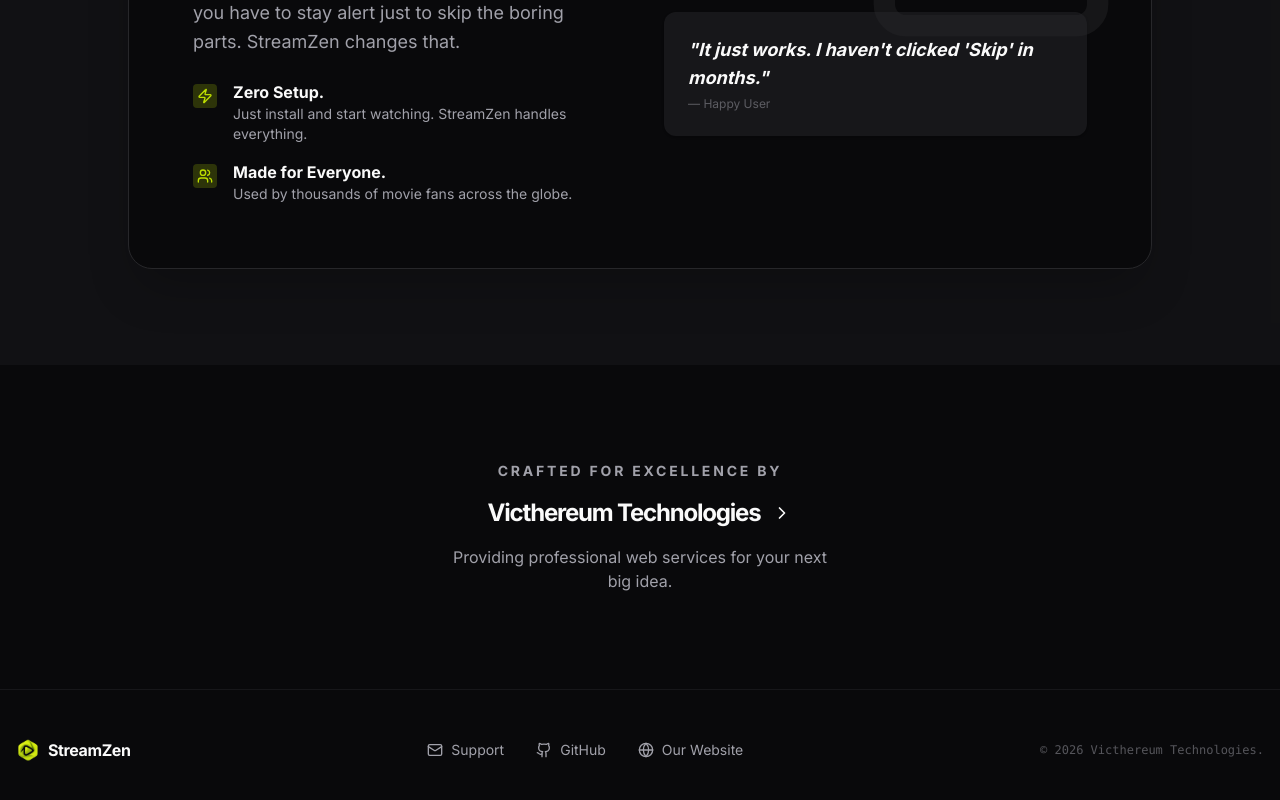
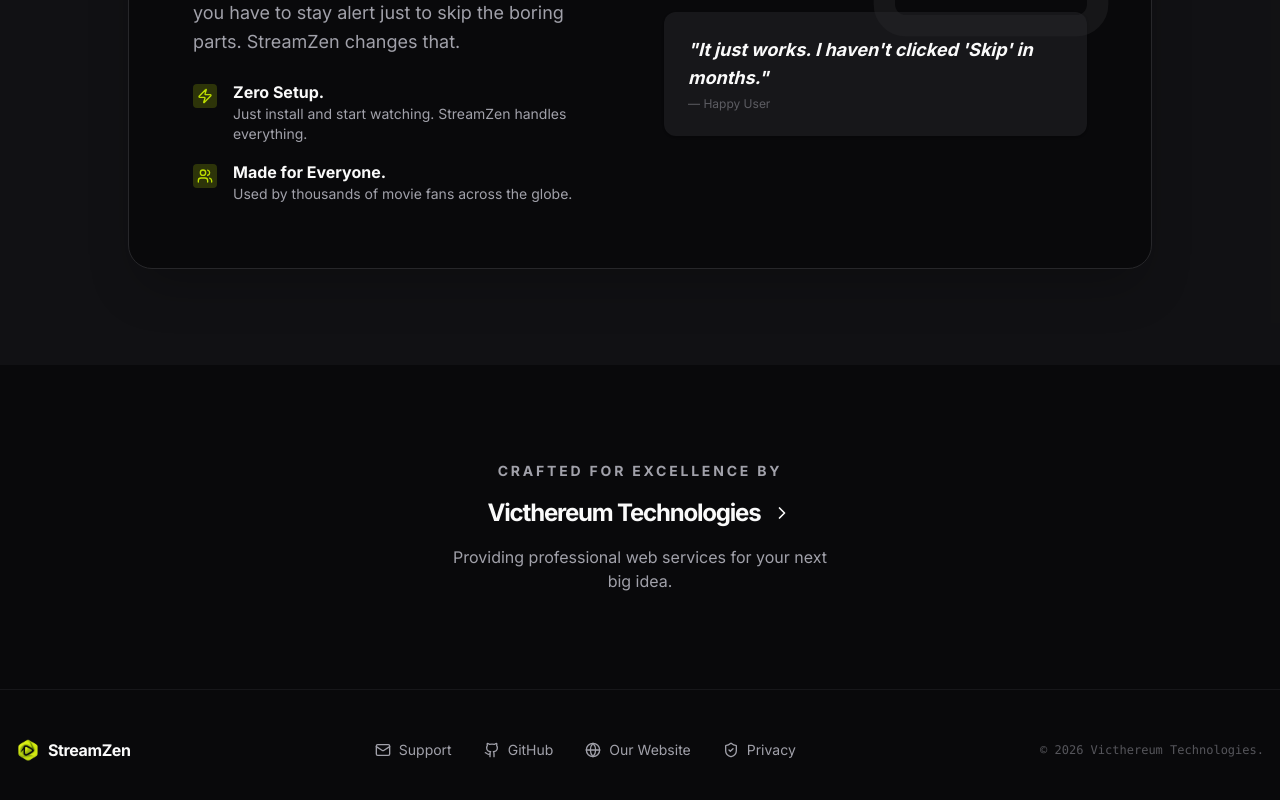
Before and after one commit to Victhereum/streamZen, a React (Vite) app in the folder landing-page/: page / in a window 1280 px wide. Shown: the part 1710-2510 px from the top of the page. Built offline with nearby package versions, Linux system fonts and the light colour scheme.

Commit message:
Added privacy agreement link to main footer

```diff
--- a/landing-page/src/App.tsx
+++ b/landing-page/src/App.tsx
@@ -388,6 +388,12 @@ export default function App() {
             >
               <Globe className="w-4 h-4" aria-hidden="true" /> Our Website
             </a>
+            <a
+              href="/privacy.html"
+              className="hover:text-primary transition-colors flex items-center gap-2"
+            >
+              <ShieldCheck className="w-4 h-4" aria-hidden="true" /> Privacy
+            </a>
           </nav>
 
           <div className="text-xs font-mono opacity-50">
```
